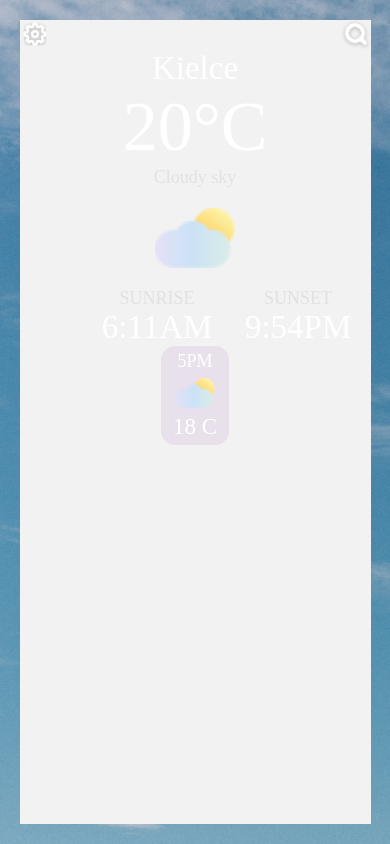
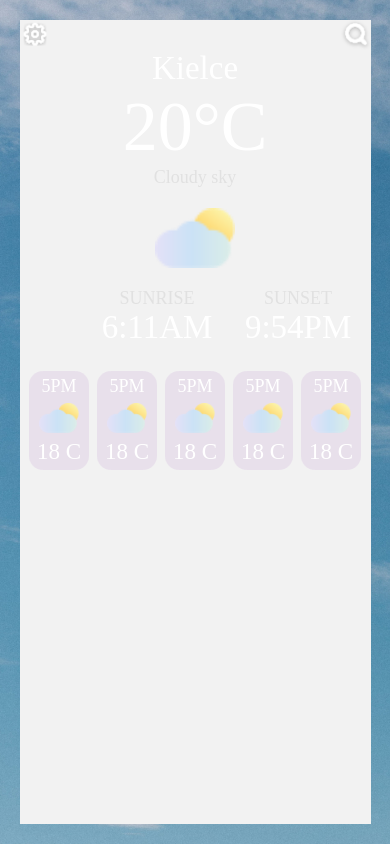
Before and after one commit to WilczekCK/RNative_Weatherapp, a React Native app: screen /Home in a window 390 px wide. Built offline with nearby package versions, Linux system fonts and the light colour scheme.

Commit message:
created a container for cards, made it a row

```diff
--- a/components/WeatherCard.jsx
+++ b/components/WeatherCard.jsx
@@ -29,7 +29,7 @@ const weatherCardStyles = StyleSheet.create({
   container: {
     flexDirection: 'column',
     backgroundColor:'rgba(224, 208, 229, 0.5)',
-    paddingHorizontal:10,
+    paddingHorizontal:6,
     paddingVertical:2,
     borderRadius:14
   },
--- a/views/Home.jsx
+++ b/views/Home.jsx
@@ -69,7 +69,11 @@ const Home = ({navigation}) => {
               </View>
             </View>
 
-            <View>
+            <View style={styles.cardsContainer}>
+              <WeatherCard />
+              <WeatherCard />
+              <WeatherCard />
+              <WeatherCard />
               <WeatherCard />
             </View>
           </View>
@@ -99,6 +103,12 @@ const styles = StyleSheet.create({
   sunsetContainer: {
     width: '65%'
   },
+  cardsContainer: {
+    display: 'flex',
+    flexDirection: 'row',
+    gap: 8,
+    marginTop: 25
+  }
 })
 
 
```
